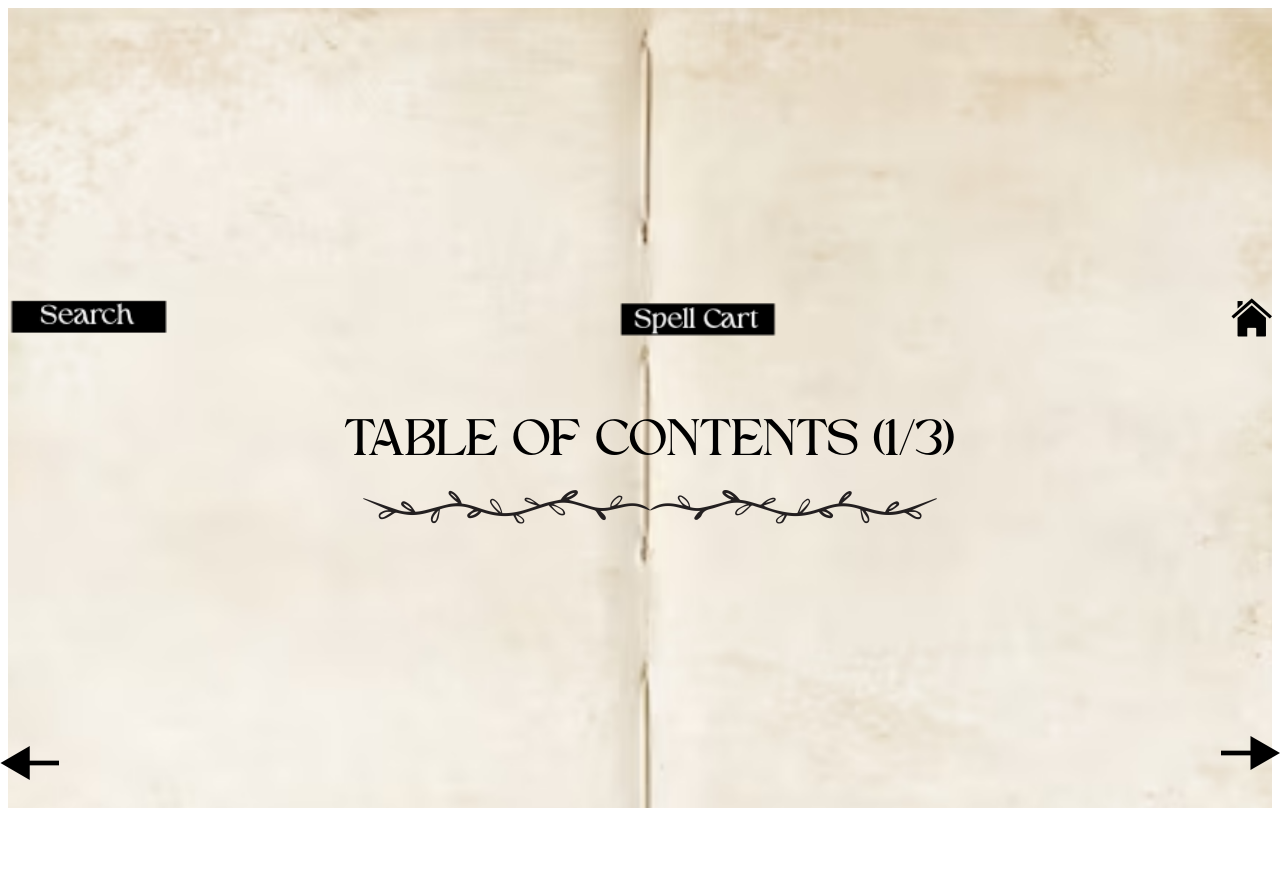
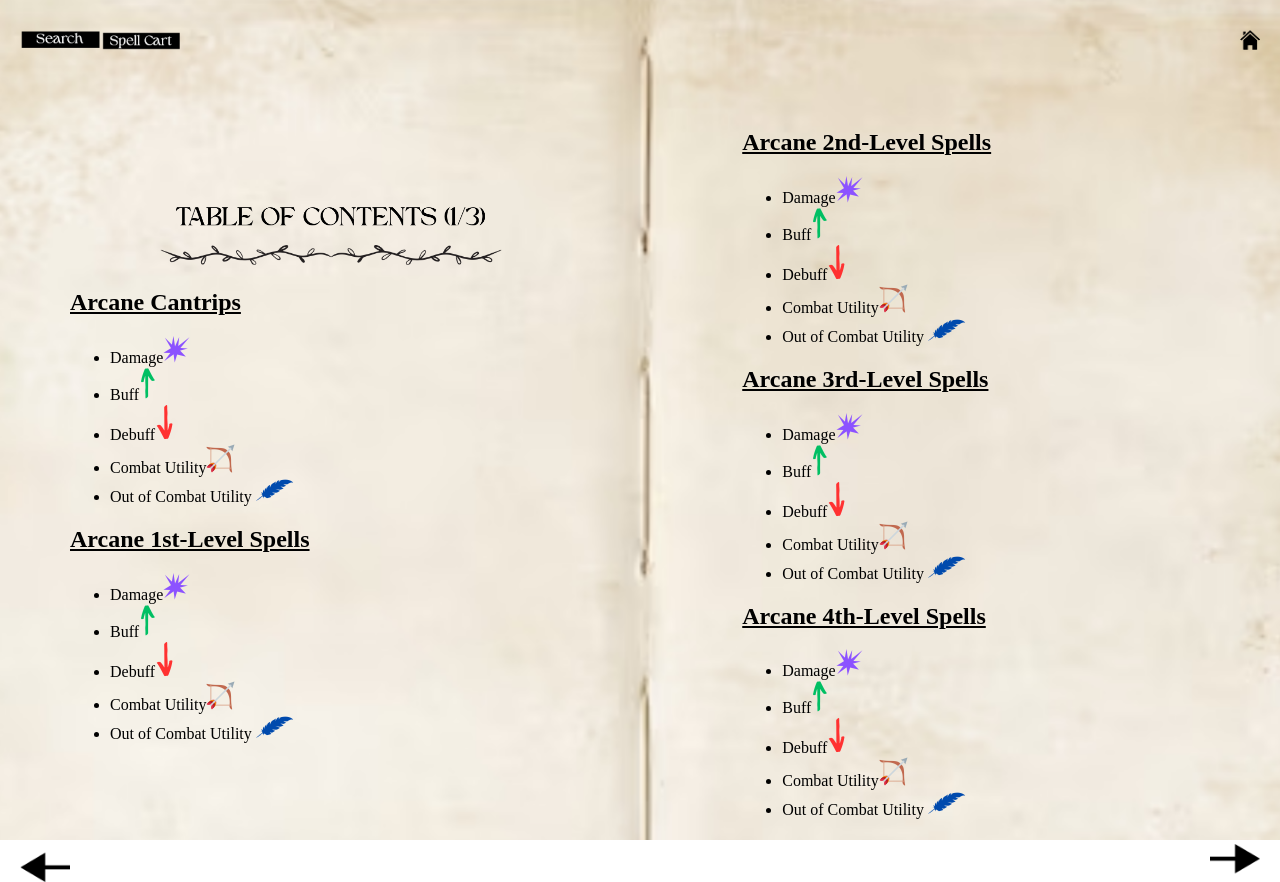
Before and after one commit to giuliacmartins/hci-pathfinder, a React (Create React App) app in the folder client/: page /tableOfContents in a window 1280 px wide. Before the commit the page ends 816 px from the top, so only its background shows below. Built offline with nearby package versions, Linux system fonts and the light colour scheme.

Commit message:
added the contents (needs editing)

```diff
--- a/client/src/components/tableOfContents/TableOfContents.jsx
+++ b/client/src/components/tableOfContents/TableOfContents.jsx
@@ -21,11 +21,63 @@ function TableOfContents(){
             <div className="navbar">
                 <img src={searchImage} alt="Search" onClick={() => {/* Navigate to search page */}}/>
                 <img src={spellCartImage} alt="Spell Cart" onClick={() => {/* Navigate to cart page */}}/>
-                <img src={homeBlackImage} alt="Home" onClick={() => navigate("/home")}/>
+                <img className="homeImage" src={homeBlackImage} alt="Home" onClick={() => navigate("/")}/>
             </div>
             <div className="tocTitle">
-                <img src={tableOfContentsTitle} alt="Table of Contents"/>
-                <img src={leafImage} alt="Leaf"/>
+                <div className="column hlaf">
+                    <img className="toc1" src={tableOfContentsTitle} alt="Table of Contents"/>
+                    <img className="leaf" src={leafImage} alt="Leaf"/>
+
+                    <div className="arcaneText">
+                        <h2><u>Arcane Cantrips</u></h2>
+                        <ul>
+                            <li>Damage<img className="smallImg" src={damageImage} alt="Damage"/></li>
+                            <li>Buff<img className="smallImg" src={buffImage} alt="Buff"/></li>
+                            <li>Debuff<img className="smallImg" src={debuffImage} alt="Debuff"/></li>
+                            <li>Combat Utility<img className="smallImg" src={combatUtilityImage} alt="Combat"/></li>
+                            <li>Out of Combat Utility<img className="smallImg" src={outOfCombatUtilityImage} alt="Out of Combat"/></li>
+                        </ul>
+
+                        <h2><u>Arcane 1st-Level Spells</u></h2>
+                        <ul>
+                            <li>Damage<img className="smallImg" src={damageImage} alt="Damage"/></li>
+                            <li>Buff<img className="smallImg" src={buffImage} alt="Buff"/></li>
+                            <li>Debuff<img className="smallImg" src={debuffImage} alt="Debuff"/></li>
+                            <li>Combat Utility<img className="smallImg" src={combatUtilityImage} alt="Combat"/></li>
+                            <li>Out of Combat Utility<img className="smallImg" src={outOfCombatUtilityImage} alt="Out of Combat"/></li>
+                        </ul>
+                    </div>
+                </div>
+                <div className="column half">
+                    <div className="arcaneText2">
+                        <h2><u>Arcane 2nd-Level Spells</u></h2>
+                        <ul>
+                            <li>Damage<img className="smallImg" src={damageImage} alt="Damage"/></li>
+                            <li>Buff<img className="smallImg" src={buffImage} alt="Buff"/></li>
+                            <li>Debuff<img className="smallImg" src={debuffImage} alt="Debuff"/></li>
+                            <li>Combat Utility<img className="smallImg" src={combatUtilityImage} alt="Combat"/></li>
+                            <li>Out of Combat Utility<img className="smallImg" src={outOfCombatUtilityImage} alt="Out of Combat"/></li>
+                        </ul>
+
+                        <h2><u>Arcane 3rd-Level Spells</u></h2>
+                        <ul>
+                            <li>Damage<img className="smallImg" src={damageImage} alt="Damage"/></li>
+                            <li>Buff<img className="smallImg" src={buffImage} alt="Buff"/></li>
+                            <li>Debuff<img className="smallImg" src={debuffImage} alt="Debuff"/></li>
+                            <li>Combat Utility<img className="smallImg" src={combatUtilityImage} alt="Combat"/></li>
+                            <li>Out of Combat Utility<img className="smallImg" src={outOfCombatUtilityImage} alt="Out of Combat"/></li>
+                        </ul>
+
+                        <h2><u>Arcane 4th-Level Spells</u></h2>
+                        <ul>
+                            <li>Damage<img className="smallImg" src={damageImage} alt="Damage"/></li>
+                            <li>Buff<img className="smallImg" src={buffImage} alt="Buff"/></li>
+                            <li>Debuff<img className="smallImg" src={debuffImage} alt="Debuff"/></li>
+                            <li>Combat Utility<img className="smallImg" src={combatUtilityImage} alt="Combat"/></li>
+                            <li>Out of Combat Utility<img className="smallImg" src={outOfCombatUtilityImage} alt="Out of Combat"/></li>
+                        </ul>
+                    </div>
+                </div>
             </div>
             <div className="pagination">
                 <img src={backArrowImage} alt="Previous" onClick={() => {/* Navigate to previous page */}}/>
--- a/client/src/components/tableOfContents/assets/tableOfContentsStyle.css
+++ b/client/src/components/tableOfContents/assets/tableOfContentsStyle.css
@@ -1,41 +1,86 @@
+body, html {
+    margin: 0;
+    padding: 0;
+    height: 100%;
+}
+
 .tableOfContentsPage{
     height: 100vh;
     background-image: url('./photos/pagesBackground.png');
     background-size: cover;
-    background-position: center;
+    background-position: center center;
     background-repeat: no-repeat;
     display: flex;
     flex-direction: column;
-    justify-content: center;
+    justify-content: space-between;
     align-items: center;
+    padding: 20px;
 }
 
 .navbar {
     display: flex;
-    justify-content: space-between;
+    justify-content: flex-start;
     width: 100%;
-    padding: 10px 20px;
+    padding: 10px 0;
+}
+
+.navbar img.homeImage {
+    margin-left: auto;
+    cursor: pointer;
 }
 
 .navbar img {
     cursor: pointer;
+    max-width: 50%;
+    max-height: 50%;
 }
 
 .tocTitle {
+    display: flex;
+    justify-content: space-between;
+    align-items: center;
+    width: 100%;
     margin-top: 30px;
-    align-self: flex-start;
-    margin-left: 20px;
+}
+
+.column {
+
+}
+
+.half {
+    flex-basis: 100%;
+}
+
+.tocTitle img {
+    max-width: 55%;
 }
 
 .pagination {
     display: flex;
     justify-content: space-between;
     width: 100%;
-    padding: 10px 20px;
-    position: absolute;
-    bottom: 10px;
+    align-items: center;
+    margin-bottom: 30px;
 }
 
 .pagination img {
+    max-width: 50px;
     cursor: pointer;
 }
+
+.arcaneText {
+    text-align: left;
+    margin-left: 50px;
+    margin-bottom: 25px;
+}
+
+.arcaneText2 {
+    text-align: left;
+    margin-left: 100px;
+    margin-bottom: 25px;
+}
+
+.smallImg {
+    max-width: 50%;
+    max-height: 50%;
+}
```
